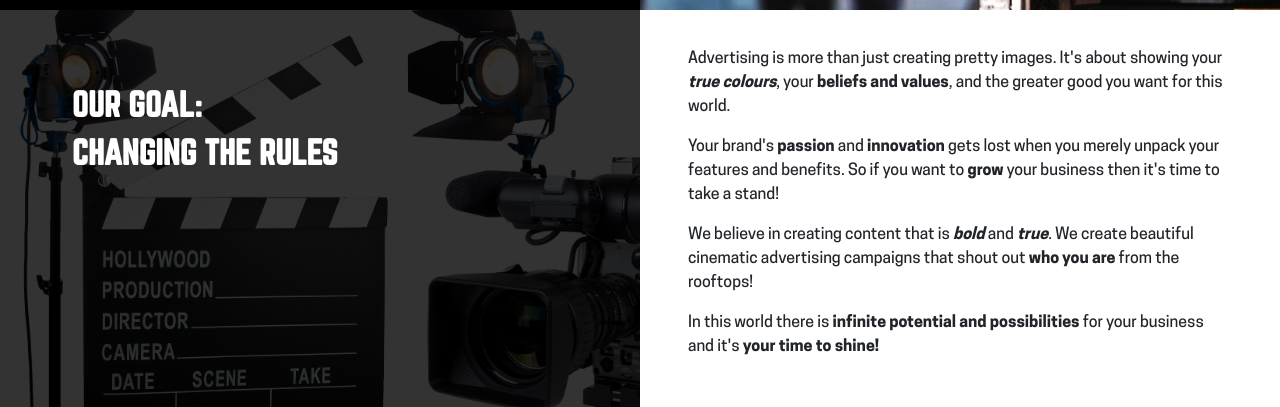
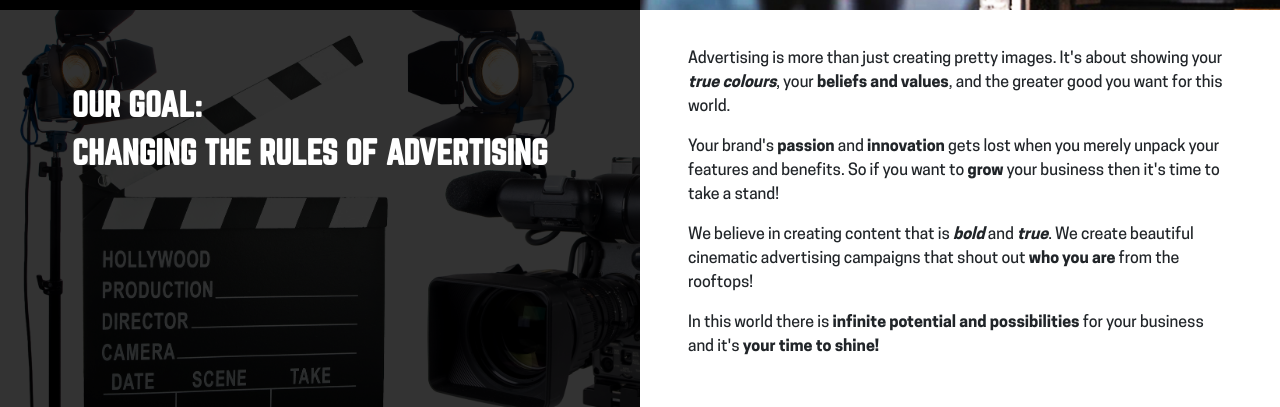
Before and after one commit to martincarlin87/mrkarmaproductions-offer-landing-page, a plain HTML site: page index.html in a window 1280 px wide. Shown: the part 390-797 px from the top of the page. Drawn offline with nearby package versions, Linux system fonts and the light colour scheme.

Commit message:
feat: content update

```diff
--- a/index.html
+++ b/index.html
@@ -49,7 +49,7 @@
     <div class="row bg-white">
       <div class="col-12 col-md-6 goal">
         <div class="box d-flex align-items-start flex-column">
-          <p class="d-block text-uppercase font-weight-bold mb-auto p-2 heading wow animate__animated animate__fadeInLeft">OUR GOAL: <br>CHANGING THE RULES</p>
+          <p class="d-block text-uppercase font-weight-bold mb-auto p-2 heading wow animate__animated animate__fadeInLeft">OUR GOAL: <br>CHANGING THE RULES OF ADVERTISING</p>
         </div>
       </div>
 
```
